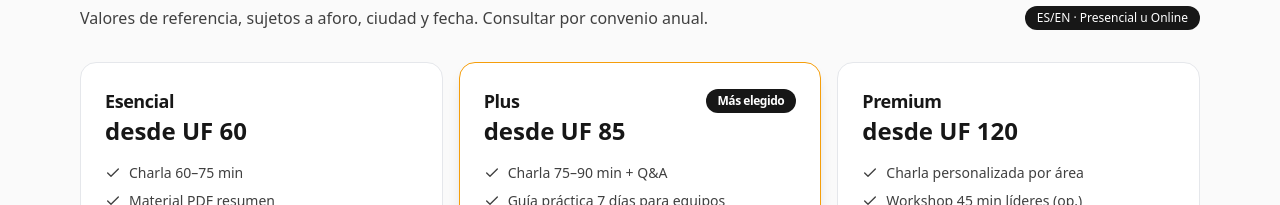
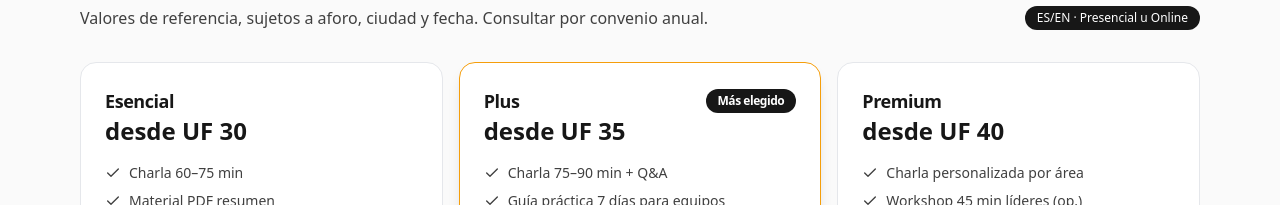
Before and after one commit to Echevensko/echevensko-b2b, a Next.js app: page / in a window 1280 px wide. Shown: the part 2496-2701 px from the top of the page. Built offline with nearby package versions, Linux system fonts and the light colour scheme.

Commit message:
Update page.tsx

```diff
--- a/app/page.tsx
+++ b/app/page.tsx
@@ -246,20 +246,20 @@ export default function EchevenskoB2BLanding() {
           {[
             {
               name: "Esencial",
-              price: "desde UF 60",
+              price: "desde UF 30",
               features: ["Charla 60–75 min", "Material PDF resumen", "Soporte técnico básico"],
               cta: "Cotizar Esencial",
             },
             {
               name: "Plus",
-              price: "desde UF 85",
+              price: "desde UF 35",
               features: ["Charla 75–90 min + Q&A", "Guía práctica 7 días para equipos", "Reporte de feedback post-evento"],
               highlighted: true,
               cta: "Cotizar Plus",
             },
             {
               name: "Premium",
-              price: "desde UF 120",
+              price: "desde UF 40",
               features: ["Charla personalizada por área", "Workshop 45 min líderes (op.)", "Video de agradecimiento para la empresa"],
               cta: "Cotizar Premium",
             },
```
